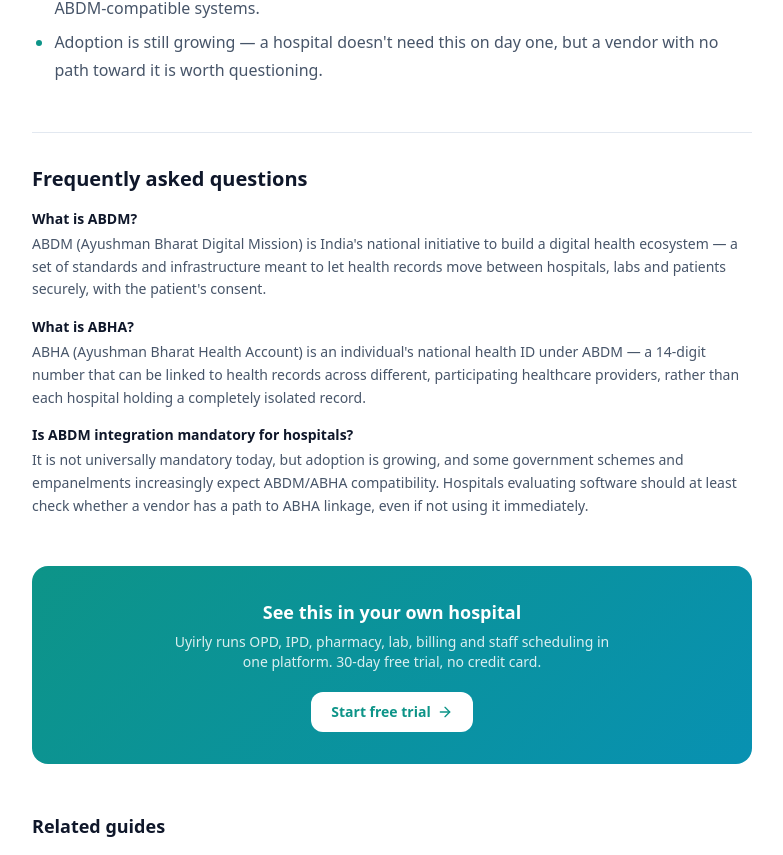
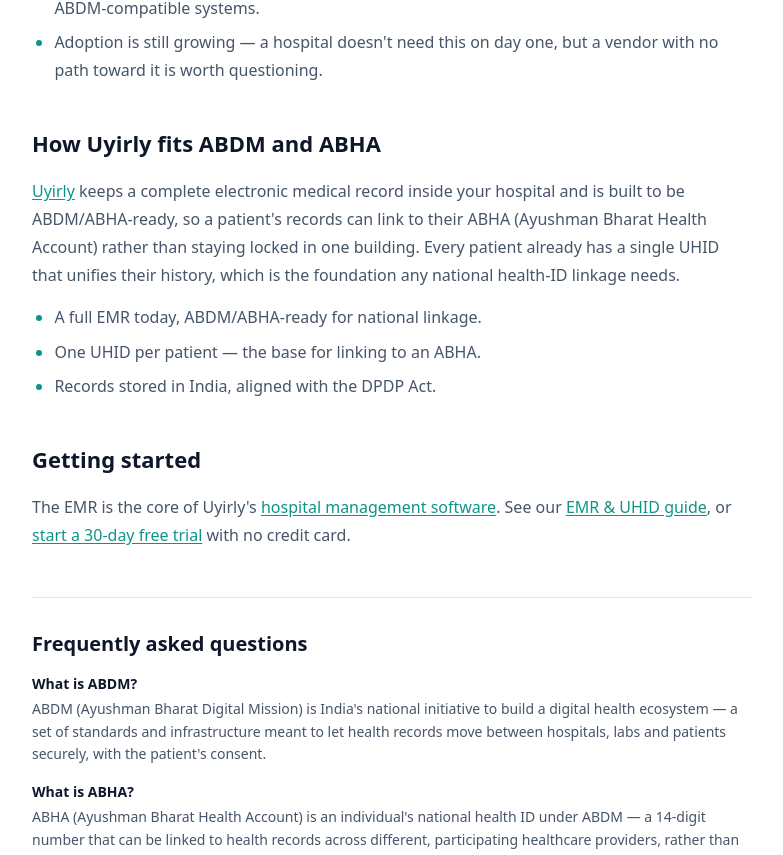
Before and after one commit to subashkandasamy/hsm, a Next.js app: page /guides/abdm-abha-health-id-hospitals-guide in a window 1280 px wide. Shown: the part 1356-2211 px from the top of the page, without its empty margins (248-1031 px from the left). Built offline with nearby package versions, Linux system fonts and the light colour scheme.

Commit message:
content(seo): app-depth sections in concept guides (batch 4/5)
Added "How Uyirly does this" + getting-started sections to: nurse-patient-ratio,
abdm-abha, gst-billing, nabh-checklist, bill-format, drug-schedule guides.

Co-Authored-By: Claude Opus 4.8 <noreply@anthropic.com>

```diff
--- a/src/content/guides/abdm-abha-health-id-hospitals-guide.tsx
+++ b/src/content/guides/abdm-abha-health-id-hospitals-guide.tsx
@@ -53,6 +53,26 @@ export default function Guide() {
         <li>Some scheme empanelments and government programs increasingly favor or require ABDM-compatible systems.</li>
         <li>Adoption is still growing — a hospital doesn&apos;t need this on day one, but a vendor with no path toward it is worth questioning.</li>
       </ul>
+      <h2>How Uyirly fits ABDM and ABHA</h2>
+      <p>
+        <Link href="/electronic-medical-records-software">Uyirly</Link> keeps a complete electronic medical
+        record inside your hospital and is built to be ABDM/ABHA-ready, so a patient&apos;s records can link to
+        their ABHA (Ayushman Bharat Health Account) rather than staying locked in one building. Every patient
+        already has a single UHID that unifies their history, which is the foundation any national health-ID
+        linkage needs.
+      </p>
+      <ul>
+        <li>A full EMR today, ABDM/ABHA-ready for national linkage.</li>
+        <li>One UHID per patient &mdash; the base for linking to an ABHA.</li>
+        <li>Records stored in India, aligned with the DPDP Act.</li>
+      </ul>
+
+      <h2>Getting started</h2>
+      <p>
+        The EMR is the core of Uyirly&apos;s <Link href="/hospital-management-software">hospital management
+        software</Link>. See our <Link href="/guides/patient-records-emr-uhid-guide">EMR &amp; UHID guide</Link>,
+        or <Link href="/signup">start a 30-day free trial</Link> with no credit card.
+      </p>
     </>
   )
 }
--- a/src/content/guides/drug-schedule-h-h1-x-pharmacy-compliance.tsx
+++ b/src/content/guides/drug-schedule-h-h1-x-pharmacy-compliance.tsx
@@ -165,6 +165,26 @@ export default function Guide() {
         <Link href="/hospital-management-software">hospital management system</Link> whether schedule handling is
         built in or bolted on.
       </p>
+      <h2>How Uyirly keeps you compliant</h2>
+      <p>
+        <Link href="/pharmacy-management-software">Uyirly&apos;s pharmacy</Link> carries each drug&apos;s schedule
+        (H, H1, X) in the catalogue, so a Schedule H1 antibiotic is never treated like an ordinary medicine.
+        When an H1 drug is dispensed, the register fields the law needs &mdash; prescriber, patient, drug and
+        quantity &mdash; are captured automatically. Compliance becomes a by-product of dispensing rather than a
+        separate physical logbook someone has to remember to fill.
+      </p>
+      <ul>
+        <li>Schedule H, H1 and X carried on every drug in the catalogue.</li>
+        <li>H1 register fields captured automatically at dispensing.</li>
+        <li>Dispensing tied to the prescription, so records match reality.</li>
+      </ul>
+
+      <h2>Getting started</h2>
+      <p>
+        This is built into Uyirly&apos;s <Link href="/pharmacy-management-software">pharmacy management
+        software</Link>. See our <Link href="/guides/hospital-pharmacy-management-software-guide">pharmacy
+        management guide</Link>, or <Link href="/signup">start a 30-day free trial</Link> with no credit card.
+      </p>
     </>
   )
 }
--- a/src/content/guides/hospital-bill-format-ipd-opd-sample.tsx
+++ b/src/content/guides/hospital-bill-format-ipd-opd-sample.tsx
@@ -90,6 +90,26 @@ export default function Guide() {
         clean, itemized bill out at discharge is one of the clearest signs a hospital&apos;s{' '}
         <Link href="/hospital-management-software">management software</Link> is doing its job.
       </p>
+      <h2>How Uyirly produces the bill</h2>
+      <p>
+        In <Link href="/hospital-management-software">Uyirly</Link> you do not assemble the bill &mdash; it builds
+        itself. For OPD, the consultation, tests and pharmacy items land on one receipt. For IPD, bed and
+        nursing charges accrue daily and every test, medicine and procedure posts to the running bill, so the
+        itemised bill and a GST-ready invoice are ready the moment the patient is discharged. Advances are
+        already applied, so there is no manual totalling at the counter.
+      </p>
+      <ul>
+        <li>One itemised bill across consultation, room, lab, pharmacy and procedures.</li>
+        <li>GST-ready invoice, printable for the patient or insurer.</li>
+        <li>IPD bill ready at discharge, with advances applied.</li>
+      </ul>
+
+      <h2>Getting started</h2>
+      <p>
+        Billing is part of Uyirly&apos;s <Link href="/hospital-management-software">hospital management
+        software</Link>. See <Link href="/guides/ipd-billing-software-explained">IPD billing explained</Link>,
+        or <Link href="/signup">start a 30-day free trial</Link> with no credit card.
+      </p>
     </>
   )
 }
--- a/src/content/guides/hospital-gst-billing-rules-india.tsx
+++ b/src/content/guides/hospital-gst-billing-rules-india.tsx
@@ -131,6 +131,27 @@ export default function Guide() {
         tax rules as configuration handles this cleanly; one that doesn&apos;t will need code changes every time the
         rules move.
       </p>
+      <h2>How Uyirly handles GST billing</h2>
+      <p>
+        <Link href="/hospital-management-software">Uyirly</Link> produces GST-ready invoices as part of normal
+        billing, so you are not calculating tax by hand or keeping a separate book. Charges from every
+        department &mdash; consultation, room, lab, pharmacy, procedures &mdash; come together on one itemised bill,
+        and the invoice prints cleanly for the patient or the insurer. Because billing is connected to the
+        rest of the hospital, the numbers on the invoice always match the care that was actually given.
+      </p>
+      <ul>
+        <li>GST-ready invoices generated from the running bill.</li>
+        <li>One itemised bill across every department.</li>
+        <li>Clean printable invoices for patients and insurers.</li>
+      </ul>
+
+      <h2>Getting started</h2>
+      <p>
+        Billing is part of Uyirly&apos;s <Link href="/hospital-management-software">hospital management
+        software</Link>. See a sample layout in our{' '}
+        <Link href="/guides/hospital-bill-format-ipd-opd-sample">hospital bill format guide</Link>, or{' '}
+        <Link href="/signup">start a 30-day free trial</Link> with no credit card.
+      </p>
     </>
   )
 }
--- a/src/content/guides/nabh-accreditation-software-checklist.tsx
+++ b/src/content/guides/nabh-accreditation-software-checklist.tsx
@@ -56,6 +56,27 @@ export default function Guide() {
         <li>Is medication dispensing traceable back to a prescription and the dispensing staff member?</li>
         <li>Can incident and infection-control logs be pulled as reports, not searched for in paper files?</li>
       </ul>
+      <h2>How Uyirly supports NABH readiness</h2>
+      <p>
+        Much of what NABH looks for &mdash; complete records, controlled access and a clear audit trail &mdash; is a
+        by-product of running the hospital on <Link href="/hospital-management-software">Uyirly</Link> rather
+        than a separate exercise. Records are structured and complete, access is by staff role, and every view
+        and change is audit-logged, so preparing for an audit is about pulling reports, not reconstructing
+        registers.
+      </p>
+      <ul>
+        <li>Structured, complete digital records instead of scattered paper.</li>
+        <li>Role-based access, so only the right staff see the right data.</li>
+        <li>Audit trails on every action, with data stored in India.</li>
+        <li>Consistent workflows &mdash; consent, checklists, prescriptions &mdash; captured as you work.</li>
+      </ul>
+
+      <h2>Getting started</h2>
+      <p>
+        These controls come built into Uyirly&apos;s{' '}
+        <Link href="/hospital-management-software">hospital management software</Link>. You can{' '}
+        <Link href="/signup">start a 30-day free trial</Link> with no credit card.
+      </p>
     </>
   )
 }
--- a/src/content/guides/nurse-patient-ratio-india-nabh.tsx
+++ b/src/content/guides/nurse-patient-ratio-india-nabh.tsx
@@ -135,6 +135,26 @@ export default function Guide() {
         for how staffing sits inside the wider system, our{' '}
         <Link href="/hospital-management-software">hospital management software</Link> overview.
       </p>
+      <h2>How Uyirly helps you meet the ratio</h2>
+      <p>
+        Knowing the required nurse-to-patient ratio is one thing; staffing to it every shift is another.{' '}
+        <Link href="/hospital-management-software">Uyirly</Link> builds ward rosters on a week grid and shows
+        each day&apos;s coverage against the ward&apos;s required staffing, so an understaffed shift is flagged before
+        it happens rather than discovered on the day. Because the roster sits on the same platform as
+        admissions, the number of occupied beds and the nurses on duty line up.
+      </p>
+      <ul>
+        <li>Ward rosters with per-day coverage against the required ratio.</li>
+        <li>Understaffed shifts flagged in advance.</li>
+        <li>Occupied beds and staffing on one system, so the ratio is real, not on paper.</li>
+      </ul>
+
+      <h2>Getting started</h2>
+      <p>
+        Rostering is part of Uyirly&apos;s <Link href="/hospital-management-software">hospital management
+        software</Link>. See our <Link href="/guides/nurse-duty-roster-hospital-guide">nurse duty roster
+        guide</Link>, or <Link href="/signup">start a 30-day free trial</Link> with no credit card.
+      </p>
     </>
   )
 }
```
